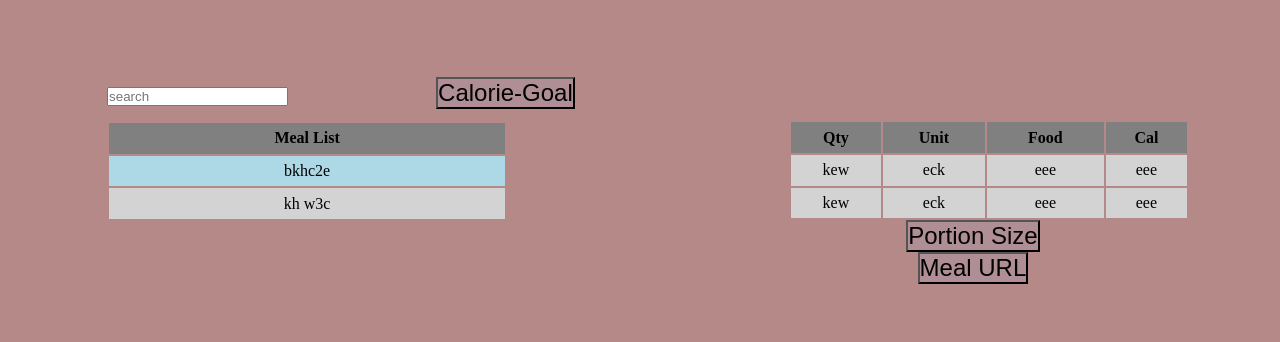
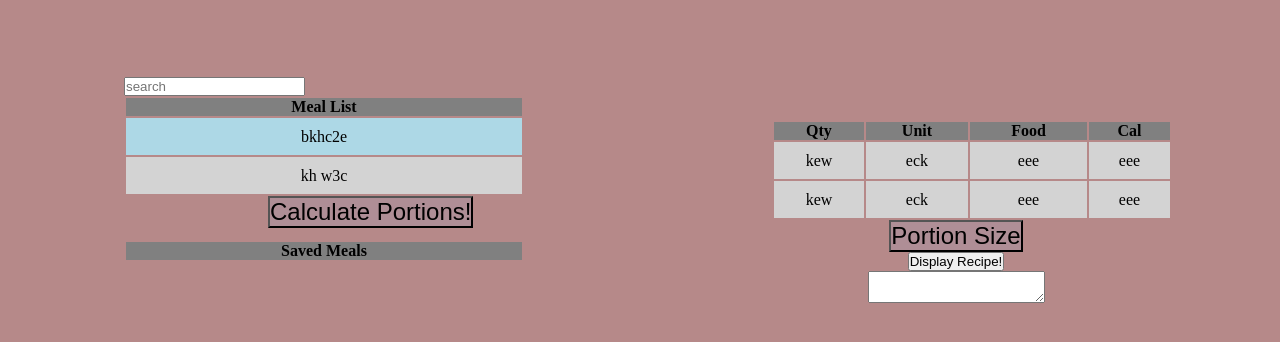
Before and after one commit to Aboubacar7/mindful-cal-c, a plain HTML site: page index.html in a window 1280 px wide. Shown: the part 40-382 px from the top of the page. Drawn offline with nearby package versions, Linux system fonts and the light colour scheme.

Commit message:
editedHTML

```diff
--- a/index.html
+++ b/index.html
@@ -18,15 +18,15 @@
             <div class="">
                 <div class="search-input">
                 <input type="text" class="btn-input " placeholder="search" aria-label="Calorie Goal" >
-                <button type="submit" class="calorie-goal">Calorie-Goal</button>
                 </div>
                 <table class="table-A"  align= "center" width="400" height="100">
-
+                    <thead>
                         <tr bgcolor="grey">
                             <th>Meal List</th>
 
                         </tr>
-
+                    </thead>
+                    <tbody>
                         <tr bgcolor="lightblue" align="center">
                             <td width="100">bkhc2e </td>
 
@@ -34,12 +34,26 @@
 
                         <tr bgcolor="lightgrey" align="center">
                             <td>kh w3c </td>
+                        </tr>
+                    </tbody>
+
+                </table>
+                <button type="submit" class="calorie-goal">Calculate Portions!</button>
+                <table class="saved-meals"  align= "center" width="400" height="100">
+                    <thead>
+                        <tr bgcolor="grey" >
+                            <th>Saved Meals</th>
 
                         </tr>
+                    </thead>
+                    <tbody>
+                        <tr></tr>
+                    </tbody>
                 </table>
             </div>
             <div class="">
                 <table class="table-B"  width="400" height="100">
+                    <thead>
                         <tr bgcolor="grey" bgcolor="black" align="center">
 
                             <th>Qty</th>
@@ -48,6 +62,8 @@
                             <th>Cal</th>
 
                         </tr>
+                    </thead>
+                    <tbody>
                         <tr bgcolor="lightgrey" align="center">
                             <td>kew</td>
                             <td>eck</td>
@@ -60,20 +76,25 @@
                             <td>eee</td>
                             <td>eee</td>
                         </tr>
+                    </tbody>
+
 
                 </table>
                 <div class="btn">
                     <button type="button" class="portion-size" id="portion">Portion Size</button>
 
-                    <button type="button" class="meal-url" id="meal">Meal URL</button>
+                    <button type="button" class="display-recipe" id="meal">Display Recipe!</button>
+                    <textarea class="recipe" ></textarea>
                 </div>
+
             </div>
 
 
         </div>
 
     </main>
-
+    <script src="https://cdnjs.cloudflare.com/ajax/libs/jquery/3.2.1/jquery.min.js"></script>
+    <script src="script.js"></script>
 </body>
 
 </html>
--- /dev/null
+++ b/script.js
@@ -0,0 +1 @@
+var apiKey = 'PmYKMh41zdKaVKHl5skTd8vvNpf065hiw6dkL8RV';
```
Lines whose indentation alone changed are shown as unchanged.
